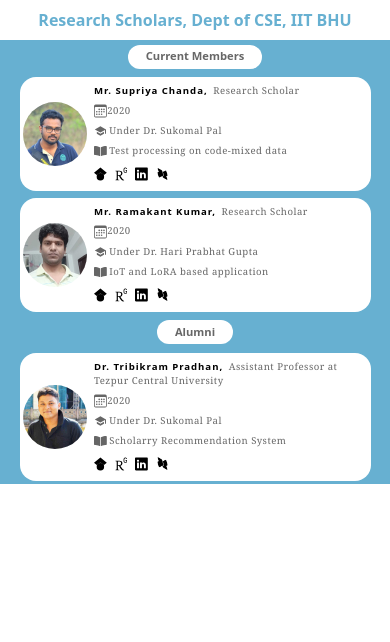
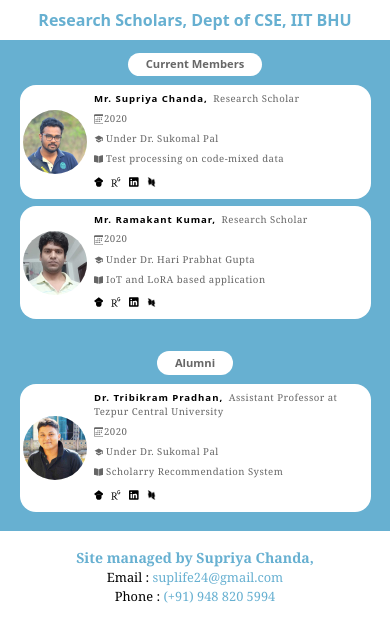
Before and after one commit to SupriyaChanda/research-scholars-cse-iitbhu, a React (Create React App) app: page / in a window 390 px wide. Shown: the top 642 px of the page. Built offline with nearby package versions, Linux system fonts and the light colour scheme.

Commit message:
added footer

```diff
--- a/src/App.js
+++ b/src/App.js
@@ -58,10 +58,12 @@ const alumni=[
 function App() {
   return (
     <div>
-      <div className='title text-center sticky top-0 right-0 left-0  text-[160%] text-[#67b0d1] py-[2%] font-bold'>
+      <div className='title text-center z-[999999] sticky top-0 right-0 left-0 text-[160%] bg-white  py-[2%]   font-bold'>
+        <div className='text-[#67b0d1]  '>
        Research Scholars, Dept of CSE, IIT BHU
+        </div>
       </div>
-    <div className='member-rex-box bg-[#67b0d1] flex flex-col justify-center items-center w-full px-[5%] '>
+    <div className='member-rex-box bg-[#67b0d1] flex flex-col justify-center items-center w-full py-[2%] px-[5%] '>
       <h1 className= 'sub-title text-[130%] font-bold py-[1%] text-[#676767] rounded-full bg-white my-[1.5%] px-[5%]'>
         Current Members
       </h1>
@@ -72,7 +74,7 @@ function App() {
                 })}
               </div>
             </div>
-    <div className='member-rex-box bg-[#67b0d1] flex flex-col justify-center items-center w-full px-[5%] '>
+    <div className='member-rex-box bg-[#67b0d1] flex flex-col justify-center items-center w-full px-[5%] py-[4%]'>
       <h1 className=' sub-title text-[130%] font-bold py-[1%] text-[#676767] rounded-full bg-white my-[1.5%] px-[5%]'>
         Alumni
       </h1>
@@ -83,6 +85,14 @@ function App() {
                 })}
               </div>
             </div>
+            <div className='footer bg-white text-center font-serif text-[120%] text-[#67b0d1] ] py-[4%] flex justify-center items-center'>
+                <div><span className='namefooter font-bold text-[140%]' > Site managed by Supriya Chanda, </span>
+                  <br></br>
+                  <span> <span className='text-black' > Email : </span> suplife24@gmail.com </span>
+                  <br/>
+                  <span> <span className='text-black' > Phone : </span>(+91) 948 820 5994 </span>
+                </div>
+            </div>
             </div>
   );
 }
--- a/src/index.css
+++ b/src/index.css
@@ -42,7 +42,7 @@
     }
 
     .mem-icon {
-        width: 0.8rem;
+        width: 0.6rem;
     }
 
     .title {
@@ -52,4 +52,11 @@
     .sub-title {
         font-size: 70%;
     }
+    .footer{
+        font-size: 80%;
+    }
+    .namefooter{
+
+        font-size: 110%;
+    }
 }
```
